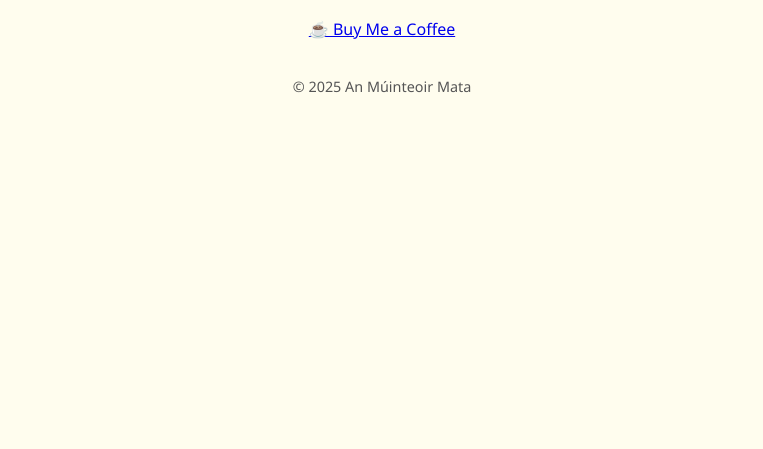
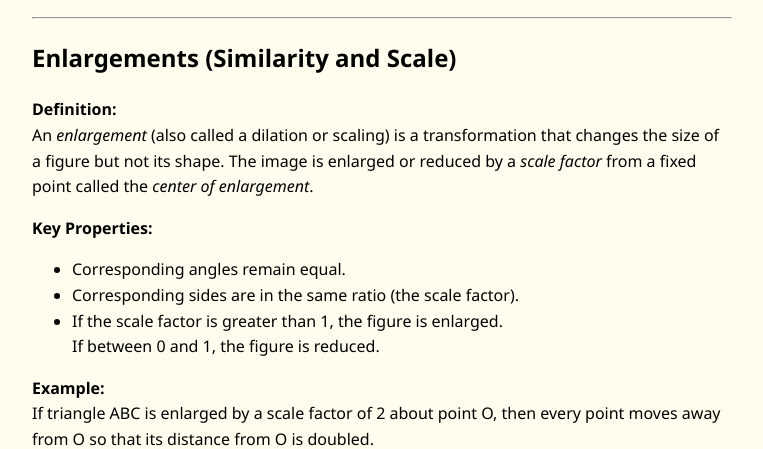
Before and after one commit to AnMuinteoirMata/anmuinteoirmata, a Jekyll site: the page built from topics/geometry.md, in a window 1280 px wide and 1400 px high, scrolled down 12559 px. Shown: the part 434-883 px from the top of the window, without its empty margins (258-1021 px from the left). Built offline with Jekyll 4.4.1, drawn with Linux system fonts in a browser that asks for light colours; before the commit the page ends 13107 px from its top, so only the background shows below that; some of the changed text lies outside the part shown; grey boxes are pictures that could not be loaded.

Commit message:
Update geometry.md

```diff
--- a/topics/geometry.md
+++ b/topics/geometry.md
@@ -25,7 +25,7 @@ title: Geometry Theorems
   <h3>Theorem 1: Vertically Opposite Angles</h3>
   <p>When two lines cross, the angles opposite each other are equal.</p>
   <figure>
-    <img src="{{ '/assets/images/thm01.svg' | relative_url }}" alt="Vertically opposite angles">
+    <img src="https://www.cuemath.com/geometry/images/vertically-opposite-angles/vertically-opposite-angles-2.png" alt="Vertically opposite angles">
     <figcaption>Lines AB and CD intersect at O; ∠AOC = ∠BOD.</figcaption>
   </figure>
   <p><strong>Example:</strong> If ∠AOC = 65°, then ∠BOD = 65°.</p>
@@ -36,7 +36,7 @@ title: Geometry Theorems
   <h3>Theorem 2: Base Angles of an Isosceles Triangle</h3>
   <p>In an isosceles triangle the angles opposite the equal sides are equal.</p>
   <figure>
-    <img src="{{ '/assets/images/thm02.svg' | relative_url }}" alt="Isosceles triangle base angles">
+    <img src="https://study.com/cimages/multimages/16/baseanglesoftheisoscelestriangle_1.png" alt="Isosceles triangle base angles">
     <figcaption>Triangle ABC with AB = AC ⇒ ∠B = ∠C.</figcaption>
   </figure>
   <p><strong>Example:</strong> If AB = AC and ∠B = 50°, then ∠C = 50°.</p>
@@ -47,7 +47,7 @@ title: Geometry Theorems
   <h3>Theorem 3: Parallel Lines &amp; Alternate Angles</h3>
   <p>If a transversal makes equal alternate angles on two lines, the lines are parallel—and conversely.</p>
   <figure>
-    <img src="{{ '/assets/images/thm03.svg' | relative_url }}" alt="Alternate interior angles and parallel lines">
+    <img src="https://www.cuemath.com/geometry/images/alternate-interior-angles/alternate-interior-angles-3.png" alt="Alternate interior angles and parallel lines">
     <figcaption>Transversal DE meets lines AB and CF; ∠AED = ∠EDF ⇒ AB ∥ CF.</figcaption>
   </figure>
   <p><strong>Example:</strong> If alternate angles are 120°, the two lines cannot meet—so they’re parallel.</p>
@@ -58,10 +58,10 @@ title: Geometry Theorems
   <h3>Theorem 4: Angles in a Triangle Sum to 180°</h3>
   <p>The three interior angles of any triangle add to 180°.</p>
   <figure>
-    <img src="{{ '/assets/images/thm04.svg' | relative_url }}" alt="Angles of triangle sum">
+    <img src="https://www.cuemath.com/geometry/images/sum-of-angles-in-a-triangle/sum-of-angles-in-a-triangle-2.png" alt="Angles of triangle sum">
     <figcaption>In ΔABC, ∠A + ∠B + ∠C = 180°.</figcaption>
   </figure>
-  <p><strong>Example:</strong> If ∠A = 70° and ∠B = 50°, then ∠C = 180°–(70+50)=60°.</p>
+  <p><strong>Example:</strong> If ∠A = 70° and ∠B = 50°, then ∠C = 60°.</p>
 
   <hr>
 
@@ -69,7 +69,7 @@ title: Geometry Theorems
   <h3>Theorem 5: Parallel Lines &amp; Corresponding Angles</h3>
   <p>Two lines are parallel if, for any transversal, the corresponding angles are equal.</p>
   <figure>
-    <img src="{{ '/assets/images/thm05.svg' | relative_url }}" alt="Corresponding angles and parallel lines">
+    <img src="https://www.cuemath.com/geometry/images/corresponding-angles/corresponding-angles-3.png" alt="Corresponding angles and parallel lines">
     <figcaption>Transversal DE meets AB and CF; ∠ADE = ∠EDF ⇒ AB ∥ CF.</figcaption>
   </figure>
   <p><strong>Example:</strong> Corresponding angles of 75° imply the lines never meet, so they’re parallel.</p>
@@ -80,7 +80,7 @@ title: Geometry Theorems
   <h3>Theorem 6: Exterior Angle of a Triangle</h3>
   <p>Each exterior angle equals the sum of the two opposite interior angles.</p>
   <figure>
-    <img src="{{ '/assets/images/thm06.svg' | relative_url }}" alt="Exterior angle equals sum of opposite interior angles">
+    <img src="https://www.cuemath.com/geometry/images/exterior-angle-theorem/exterior-angle-theorem-2.png" alt="Exterior angle equals sum of opposite interior angles">
     <figcaption>At vertex C, exterior ∠ACD = ∠A + ∠B.</figcaption>
   </figure>
   <p><strong>Example:</strong> If ∠A=40° and ∠B=60°, then exterior ∠ACD = 100°.</p>
@@ -91,7 +91,7 @@ title: Geometry Theorems
   <h3>Theorem 7: Larger Side, Larger Angle</h3>
   <p>The angle opposite the greater of two sides is greater than the angle opposite the lesser side.</p>
   <figure>
-    <img src="{{ '/assets/images/thm07.svg' | relative_url }}" alt="Larger side vs larger opposite angle">
+    <img src="https://www.cuemath.com/geometry/images/sides-and-angles-of-a-triangle/sides-and-angles-of-a-triangle-3.png" alt="Larger side vs larger opposite angle">
     <figcaption>In ΔABC, if AB > AC then ∠C > ∠B.</figcaption>
   </figure>
   <p><strong>Example:</strong> AB=8, AC=5 ⇒ ∠C>∠B (e.g. 60°>40°).</p>
@@ -102,7 +102,7 @@ title: Geometry Theorems
   <h3>Theorem 8: Triangle Inequality</h3>
   <p>The sum of any two sides of a triangle is greater than the third side.</p>
   <figure>
-    <img src="{{ '/assets/images/thm08.svg' | relative_url }}" alt="Triangle inequality">
+    <img src="https://www.cuemath.com/geometry/images/triangle-inequality/triangle-inequality-3.png" alt="Triangle inequality">
     <figcaption>For ΔABC: AB + BC > CA, BC + CA > AB, CA + AB > BC.</figcaption>
   </figure>
   <p><strong>Example:</strong> If AB=4, BC=5, CA=8 → 4+5=9>8, etc., so valid.</p>
@@ -113,7 +113,7 @@ title: Geometry Theorems
   <h3>Theorem 9: Parallelogram Opposites</h3>
   <p>In a parallelogram, opposite sides are equal and opposite angles are equal.</p>
   <figure>
-    <img src="{{ '/assets/images/thm09.svg' | relative_url }}" alt="Parallelogram opposite sides and angles">
+    <img src="https://www.cuemath.com/geometry/images/properties-of-parallelogram/properties-of-parallelogram-2.png" alt="Parallelogram opposite sides and angles">
     <figcaption>Parallelogram ABCD: AB=CD, BC=DA; ∠A=∠C, ∠B=∠D.</figcaption>
   </figure>
   <p><strong>Example:</strong> If AB=6 and BC=4, then CD=6, DA=4, and ∠A=∠C.</p>
@@ -124,7 +124,7 @@ title: Geometry Theorems
   <h3>Theorem 10: Diagonals of a Parallelogram</h3>
   <p>The diagonals of a parallelogram bisect each other.</p>
   <figure>
-    <img src="{{ '/assets/images/thm10.svg' | relative_url }}" alt="Parallelogram diagonals bisect each other">
+    <img src="https://www.cuemath.com/geometry/images/diagonals-of-parallelogram/diagonals-of-parallelogram-2.png" alt="Parallelogram diagonals bisect each other">
     <figcaption>In ABCD, diagonals AC and BD meet at O ⇒ AO=OC, BO=OD.</figcaption>
   </figure>
   <p><strong>Example:</strong> If AC=10, BD=8, then AO=OC=5 and BO=OD=4.</p>
@@ -135,7 +135,7 @@ title: Geometry Theorems
   <h3>Theorem 11: Equal Segments by Parallel Lines</h3>
   <p>If three (or more) parallel lines cut equal segments on one transversal, they cut equal segments on any transversal.</p>
   <figure>
-    <img src="{{ '/assets/images/thm11.svg' | relative_url }}" alt="Equal segments by parallel lines">
+    <img src="https://www.cuemath.com/geometry/images/parallel-lines-cut-off-equal-segments/parallel-lines-cut-off-equal-segments-2.png" alt="Equal segments by parallel lines">
     <figcaption>Lines l₁∥l₂∥l₃ cut AB and CD in equal parts ⇒ they cut EF in equal parts.</figcaption>
   </figure>
   <p><strong>Example:</strong> l₁,l₂,l₃ cut AB into 2 units each ⇒ also cut EF into 2-unit segments.</p>
@@ -146,7 +146,7 @@ title: Geometry Theorems
   <h3>Theorem 12: Parallel Line in Triangle</h3>
   <p>A line drawn parallel to one side of a triangle divides the other sides proportionally.</p>
   <figure>
-    <img src="{{ '/assets/images/thm12.svg' | relative_url }}" alt="Parallel line divides sides proportionally">
+    <img src="https://www.cuemath.com/geometry/images/line-parallel-to-one-side-of-triangle/line-parallel-to-one-side-of-triangle-3.png" alt="Parallel line divides sides proportionally">
     <figcaption>DE ∥ BC in ΔABC ⇒ AD/DB = AE/EC.</figcaption>
   </figure>
   <p><strong>Example:</strong> If AD=3, DB=6, then AE/EC = 3/6 = ½.</p>
@@ -157,7 +157,7 @@ title: Geometry Theorems
   <h3>Theorem 13: Similar Triangles</h3>
   <p>If two triangles are similar, their corresponding sides are proportional.</p>
   <figure>
-    <img src="{{ '/assets/images/thm13.svg' | relative_url }}" alt="Similar triangles side proportionality">
+    <img src="https://www.cuemath.com/geometry/images/similar-triangles/similar-triangles-3.png" alt="Similar triangles side proportionality">
     <figcaption>ΔABC ∼ ΔDEF ⇒ AB/DE = BC/EF = CA/FD.</figcaption>
   </figure>
   <p><strong>Example:</strong> If AB=4, BC=6, DE=2, EF=3 ⇒ 4/2=6/3=2.</p>
@@ -168,7 +168,7 @@ title: Geometry Theorems
   <h3>Theorem 14: Pythagoras’ Theorem</h3>
   <p>In a right-angled triangle, the square of the hypotenuse equals the sum of the squares of the other two sides: c² = a² + b².</p>
   <figure>
-    <img src="{{ '/assets/images/thm14.svg' | relative_url }}" alt="Pythagoras' theorem">
+    <img src="https://www.cuemath.com/geometry/images/pythagoras-theorem/pythagoras-theorem-2.png" alt="Pythagoras' theorem">
     <figcaption>ΔABC right-angled at B ⇒ AC² = AB² + BC².</figcaption>
   </figure>
   <p><strong>Example:</strong> If AB=3, BC=4 ⇒ AC = 5 since 3²+4²=9+16=25.</p>
@@ -179,7 +179,7 @@ title: Geometry Theorems
   <h3>Theorem 15: Converse of Pythagoras</h3>
   <p>If in a triangle c² = a² + b², then the triangle is right-angled opposite side c.</p>
   <figure>
-    <img src="{{ '/assets/images/thm15.svg' | relative_url }}" alt="Converse of Pythagoras">
+    <img src="https://www.cuemath.com/geometry/images/pythagoras-theorem/pythagoras-theorem-3.png" alt="Converse of Pythagoras">
     <figcaption>ΔABC with AC² = AB² + BC² ⇒ ∠B = 90°.</figcaption>
   </figure>
   <p><strong>Example:</strong> Sides 6, 8, 10 ⇒ 10² = 6²+8² ⇒ right angle opposite 10.</p>
@@ -190,7 +190,7 @@ title: Geometry Theorems
   <h3>Theorem 16: Triangle Area Independence</h3>
   <p>The area formula ½·base·height gives the same result regardless of which side is chosen as the base.</p>
   <figure>
-    <img src="{{ '/assets/images/thm16.svg' | relative_url }}" alt="Triangle area with different bases">
+    <img src="https://www.cuemath.com/geometry/images/area-of-triangle/area-of-triangle-2.png" alt="Triangle area with different bases">
     <figcaption>ΔABC: area = ½·BC·h₁ = ½·CA·h₂.</figcaption>
   </figure>
   <p><strong>Example:</strong> Δ with BC=10,h₁=6 ⇒ area=30; also CA=8,h₂=7.5 ⇒ ½·8·7.5=30.</p>
@@ -201,7 +201,7 @@ title: Geometry Theorems
   <h3>Theorem 17: Parallelogram Diagonal Bisects Area</h3>
   <p>A diagonal of a parallelogram divides it into two equal-area triangles.</p>
   <figure>
-    <img src="{{ '/assets/images/thm17.svg' | relative_url }}" alt="Diagonal bisects area of parallelogram">
+    <img src="https://www.cuemath.com/geometry/images/diagonal-of-parallelogram/diagonal-of-parallelogram-2.png" alt="Diagonal bisects area of parallelogram">
     <figcaption>Diagonal AC splits ABCD into ΔABC and ΔCDA of equal area.</figcaption>
   </figure>
   <p><strong>Example:</strong> Parallelogram with base 8, height 5 ⇒ total area=40; each triangle=20.</p>
@@ -212,7 +212,7 @@ title: Geometry Theorems
   <h3>Theorem 18: Area of a Parallelogram</h3>
   <p>The area equals base times height: Area = b·h.</p>
   <figure>
-    <img src="{{ '/assets/images/thm18.svg' | relative_url }}" alt="Area of parallelogram">
+    <img src="https://www.cuemath.com/geometry/images/area-of-parallelogram/area-of-parallelogram-2.png" alt="Area of parallelogram">
     <figcaption>ABCD with base AB and height h.</figcaption>
   </figure>
   <p><strong>Example:</strong> Base=12, height=4 ⇒ area=48.</p>
@@ -223,7 +223,7 @@ title: Geometry Theorems
   <h3>Theorem 19: Angles in a Circle</h3>
   <p>The angle at the centre of a circle is twice the angle at the circumference on the same arc.</p>
   <figure>
-    <img src="{{ '/assets/images/thm19.svg' | relative_url }}" alt="Central angle vs inscribed angle">
+    <img src="https://www.cuemath.com/geometry/images/angle-at-centre-of-circle/angle-at-centre-of-circle-2.png" alt="Central angle vs inscribed angle">
     <figcaption>On arc AC, ∠AOC = 2·∠ABC.</figcaption>
   </figure>
   <p><strong>Example:</strong> If ∠ABC=30°, then ∠AOC=60°.</p>
@@ -234,7 +234,7 @@ title: Geometry Theorems
   <h3>Theorem 20: Tangent-Radius Perpendicularity</h3>
   <p>Each tangent is perpendicular to the radius at the point of contact; conversely, a line perpendicular to a radius at its endpoint on the circle is a tangent.</p>
   <figure>
-    <img src="{{ '/assets/images/thm20.svg' | relative_url }}" alt="Tangent perpendicular to radius">
+    <img src="https://www.cuemath.com/geometry/images/tangent-to-a-circle/tangent-to-a-circle-2.png" alt="Tangent perpendicular to radius">
     <figcaption>At P on circle center O, tangent PT ⟂ OP.</figcaption>
   </figure>
   <p><strong>Example:</strong> OP=5, PT ⟂ OP ⇒ PT is a tangent.</p>
@@ -245,7 +245,7 @@ title: Geometry Theorems
   <h3>Theorem 21: Chord-Perpendicular Bisector</h3>
   <p>The perpendicular from the centre to a chord bisects the chord; conversely, the perpendicular bisector of a chord passes through the centre.</p>
   <figure>
-    <img src="{{ '/assets/images/thm21.svg' | relative_url }}" alt="Perpendicular from centre to chord bisects chord">
+    <img src="https://www.cuemath.com/geometry/images/perpendicular-from-centre-to-chord/perpendicular-from-centre-to-chord-2.png" alt="Perpendicular from centre to chord bisects chord">
     <figcaption>OQ ⟂ AB ⇒ AQ = QB, and any perpendicular bisector of AB passes through O.</figcaption>
   </figure>
   <p><strong>Example:</strong> If AB=10 and OQ ⟂ AB at Q, then AQ=QB=5.</p>
@@ -257,7 +257,7 @@ title: Geometry Theorems
     <li>
       <strong>Equilateral Triangle:</strong> all sides and angles are equal (each 60°).
       <figure>
-        <img src="{{ '/assets/images/cor01.svg' | relative_url }}" alt="Equilateral triangle">
+        <img src="https://www.cuemath.com/geometry/images/equilateral-triangle/equilateral-triangle-3.png" alt="Equilateral triangle">
         <figcaption>Δ with all sides equal ⇒ ∠A=∠B=∠C=60°.</figcaption>
       </figure>
       <p><strong>Example:</strong> Side 5 ⇒ all angles 60°.</p>
@@ -265,7 +265,7 @@ title: Geometry Theorems
     <li>
       <strong>Chord Equidistance:</strong> chords equidistant from the centre are equal in length.
       <figure>
-        <img src="{{ '/assets/images/cor02.svg' | relative_url }}" alt="Equal chords equidistant from centre">
+        <img src="https://www.cuemath.com/geometry/images/chords-of-a-circle/chords-of-a-circle-3.png" alt="Equal chords equidistant from centre">
         <figcaption>Chords AB and CD are both 4 cm from O ⇒ AB=CD.</figcaption>
       </figure>
       <p><strong>Example:</strong> If both chords are 3 cm from centre, they’re congruent.</p>
@@ -273,7 +273,7 @@ title: Geometry Theorems
     <li>
       <strong>Angles in Same Segment:</strong> angles standing on the same chord are equal.
       <figure>
-        <img src="{{ '/assets/images/cor03.svg' | relative_url }}" alt="Angles in same segment">
+        <img src="https://www.cuemath.com/geometry/images/angles-in-same-segment/angles-in-same-segment-2.png" alt="Angles in same segment">
         <figcaption>∠ABC = ∠ADC on chord AC.</figcaption>
       </figure>
       <p><strong>Example:</strong> Both angles measure 45°.</p>
@@ -281,10 +281,36 @@ title: Geometry Theorems
     <li>
       <strong>Cyclic Quadrilateral:</strong> opposite angles sum to 180°.
       <figure>
-        <img src="{{ '/assets/images/cor04.svg' | relative_url }}" alt="Cyclic quadrilateral opposite angles">
+        <img src="https://www.cuemath.com/geometry/images/cyclic-quadrilateral/cyclic-quadrilateral-2.png" alt="Cyclic quadrilateral opposite angles">
         <figcaption>In ABCD on a circle, ∠A + ∠C = 180°.</figcaption>
       </figure>
       <p><strong>Example:</strong> If ∠A=110°, then ∠C=70°.</p>
     </li>
   </ol>
 </div>
+
+---
+
+## Enlargements (Similarity and Scale)
+
+**Definition:**
+An *enlargement* (also called a dilation or scaling) is a transformation that changes the size of a figure but not its shape. The image is enlarged or reduced by a *scale factor* from a fixed point called the *center of enlargement*.
+
+**Key Properties:**
+- Corresponding angles remain equal.
+- Corresponding sides are in the same ratio (the scale factor).
+- If the scale factor is greater than 1, the figure is enlarged.
+  If between 0 and 1, the figure is reduced.
+
+**Example:**
+If triangle ABC is enlarged by a scale factor of 2 about point O, then every point moves away from O so that its distance from O is doubled.
+
+![Enlargement Example](https://www.cuemath.com/geometry/images/enlargement/enlargement-2.png)
+
+**Formula:**
+If the original length is *L* and the scale factor is *k*,
+then the new length is *kL*.
+
+---
+
+*All images above are for educational purposes and sourced from [cuemath.com](https://www.cuemath.com/geometry/) or [study.com](https://study.com/).*
```
